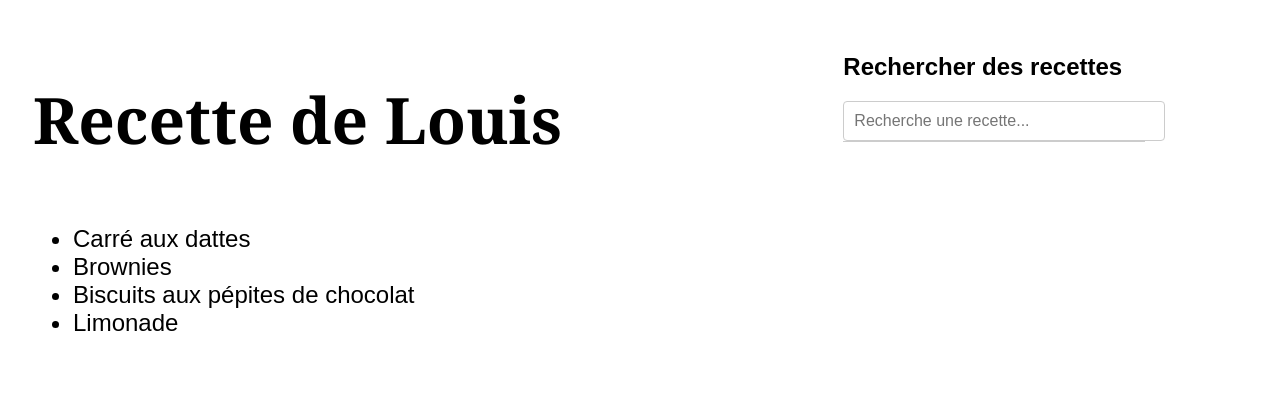
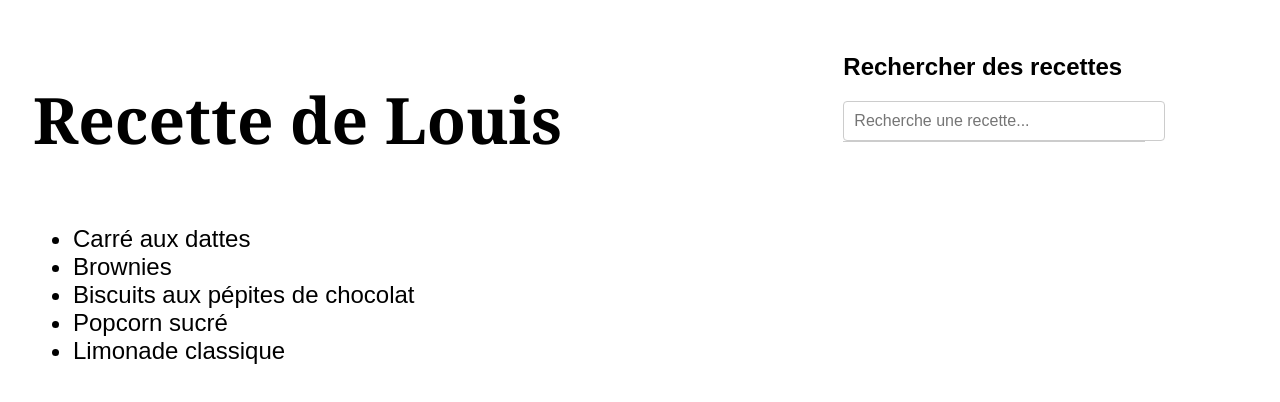
Before and after one commit to louisfiset26-cloud/recettes, a plain HTML site: page index.html in a window 1280 px wide. Drawn offline with Linux system fonts and the light colour scheme.

Commit message:
Ajouter popcorn sucré bouton

```diff
--- a/index.html
+++ b/index.html
@@ -104,7 +104,8 @@
       <li><a href="carre_aux_dattes.html">Carré aux dattes</a></li>
       <li><a href="brownies.html">Brownies</a></li>
       <li><a href="biscuits_pepites_chocolat.html">Biscuits aux pépites de chocolat</a></li>
-      <li><a href="limonade_classique.html">Limonade</a></li>
+      <li><a href="popcorn_sucre.html">Popcorn sucré</a></li>
+      <li><a href="limonade_classique.html">Limonade classique</a></li>
    </ul>
    </div>
 </body>
@@ -116,7 +117,8 @@
       { name: "Biscuits aux pépites de chocolat", url: "biscuits_pepites_chocolat.html" },
       { name: "Brownies", url: "brownies.html" },
       { name: "Carré aux dattes", url: "carre_aux_dattes.html" },
-      { name: "Limonade", url: "limonade_classique.html" },
+      { name: "Limonade classique", url: "limonade_classique.html" },
+      { name: "Popcorn sucré", url: "popcorn_sucre.html" },
    ];
 
    const searchInput = document.getElementById("search");
```
